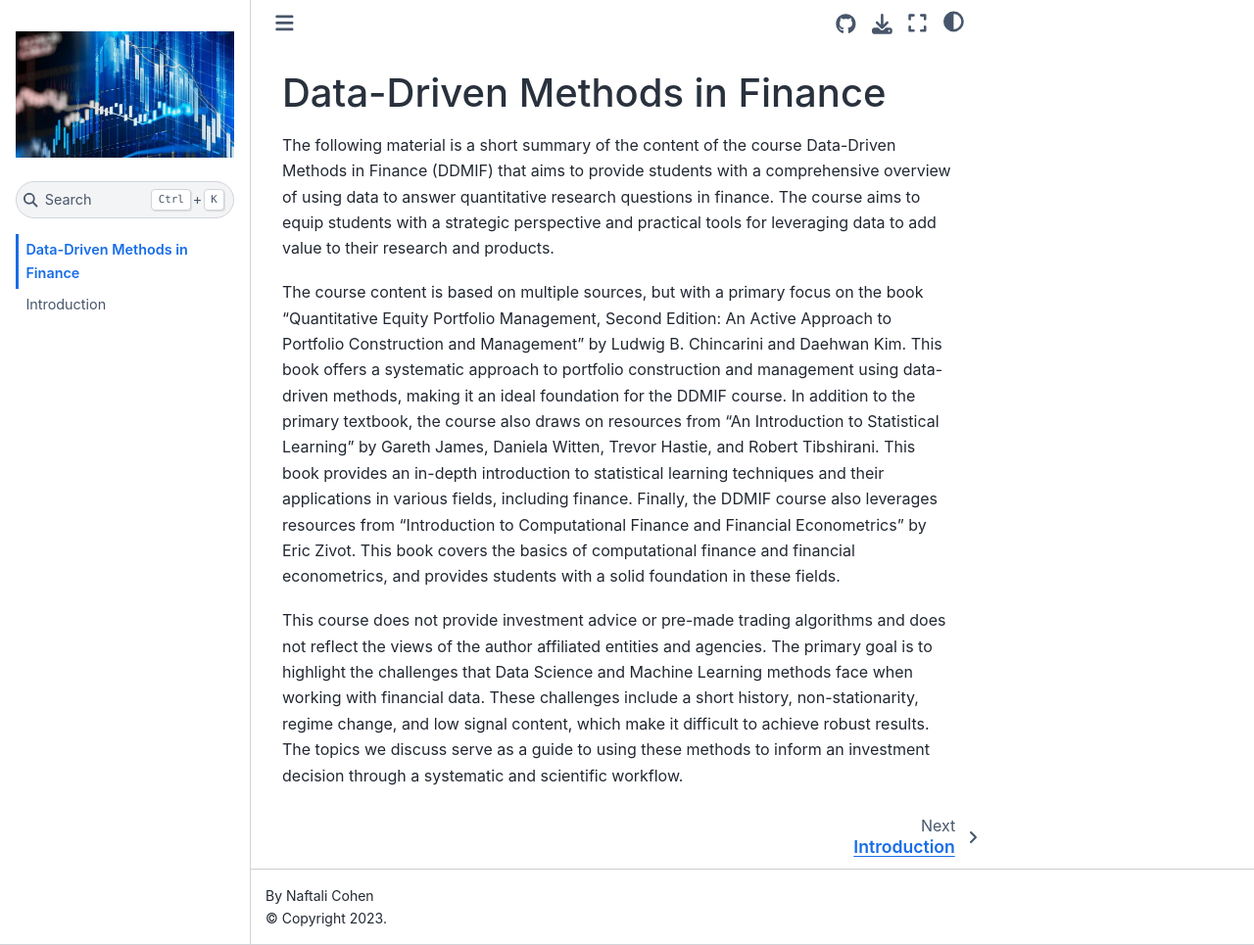
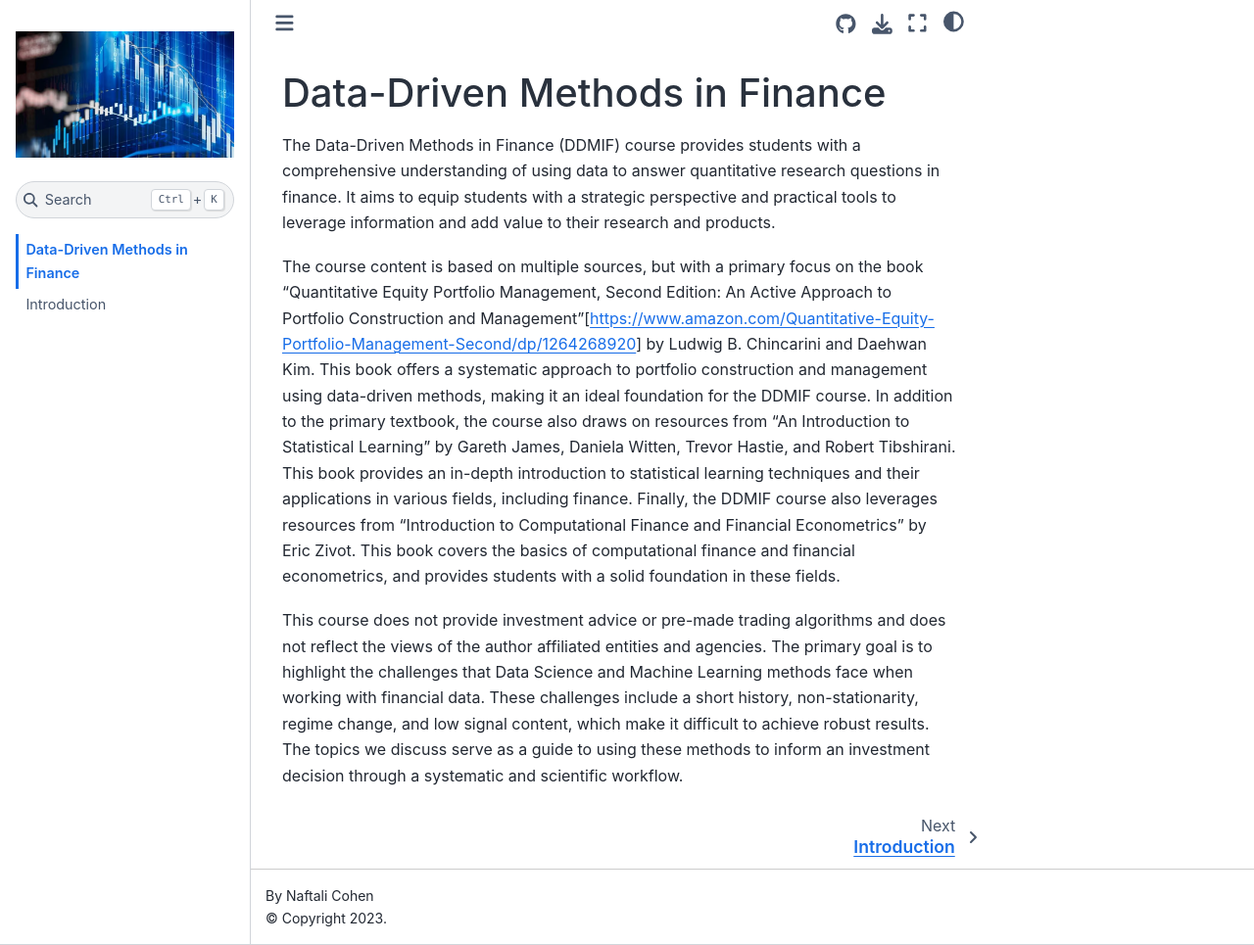
Before and after one commit to naftalic/ddmif, a Jupyter Book: the page built from intro.md, in a window 1280 px wide and 965 px high. Shown: the whole window at 98% size. Built offline with Jupyter Book 1.0.4 settings and Sphinx 7.4.7 and the Sphinx Book theme 1.1.4, drawn with Linux system fonts in a browser that asks for light colours.

Commit message:
Update intro.md

```diff
--- a/intro.md
+++ b/intro.md
@@ -1,8 +1,8 @@
 # Data-Driven Methods in Finance
 
-The following material is a short summary of the content of the course Data-Driven Methods in Finance (DDMIF) that aims to provide students with a comprehensive overview of using data to answer quantitative research questions in finance. The course aims to equip students with a strategic perspective and practical tools for leveraging data to add value to their research and products.
+The Data-Driven Methods in Finance (DDMIF) course provides students with a comprehensive understanding of using data to answer quantitative research questions in finance. It aims to equip students with a strategic perspective and practical tools to leverage information and add value to their research and products.
 
-The course content is based on multiple sources, but with a primary focus on the book "Quantitative Equity Portfolio Management, Second Edition: An Active Approach to Portfolio Construction and Management" by Ludwig B. Chincarini and Daehwan Kim. This book offers a systematic approach to portfolio construction and management using data-driven methods, making it an ideal foundation for the DDMIF course.
+The course content is based on multiple sources, but with a primary focus on the book "Quantitative Equity Portfolio Management, Second Edition: An Active Approach to Portfolio Construction and Management"[https://www.amazon.com/Quantitative-Equity-Portfolio-Management-Second/dp/1264268920] by Ludwig B. Chincarini and Daehwan Kim. This book offers a systematic approach to portfolio construction and management using data-driven methods, making it an ideal foundation for the DDMIF course.
 In addition to the primary textbook, the course also draws on resources from "An Introduction to Statistical Learning" by Gareth James, Daniela Witten, Trevor Hastie, and Robert Tibshirani. This book provides an in-depth introduction to statistical learning techniques and their applications in various fields, including finance.
 Finally, the DDMIF course also leverages resources from "Introduction to Computational Finance and Financial Econometrics" by Eric Zivot. This book covers the basics of computational finance and financial econometrics, and provides students with a solid foundation in these fields.
 
```
